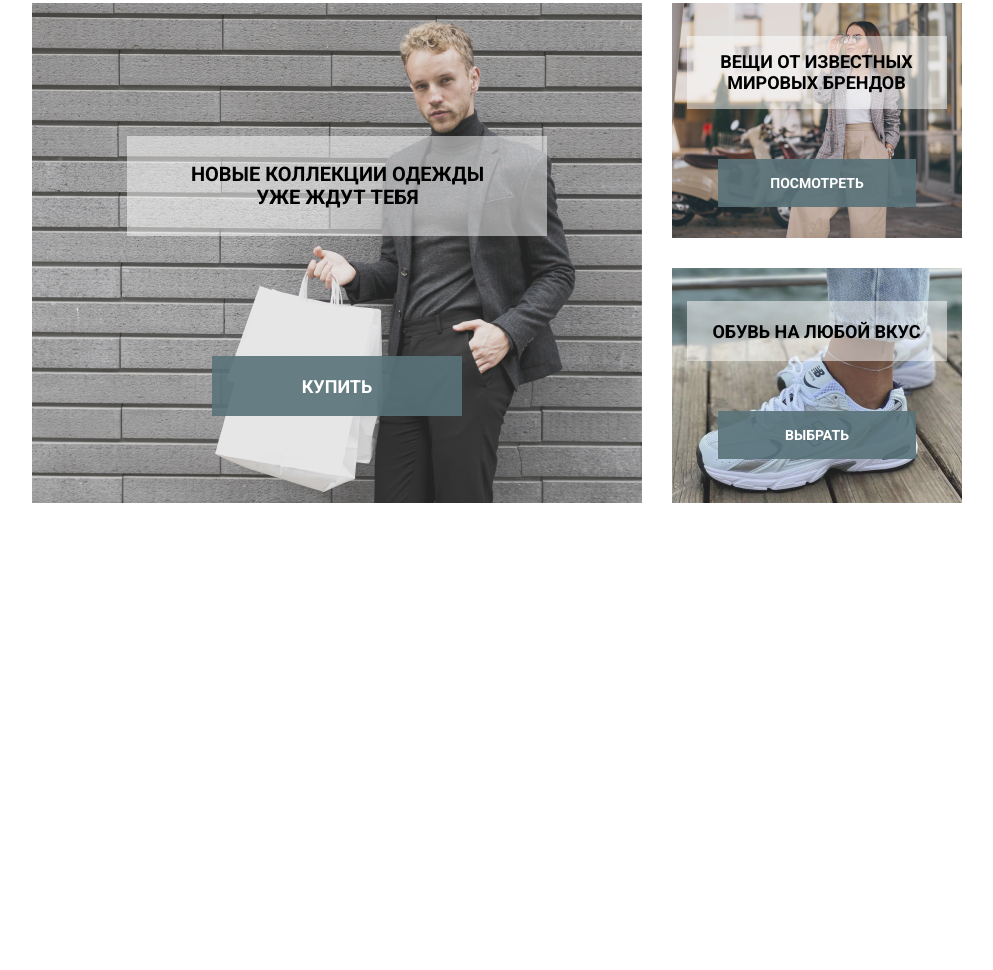
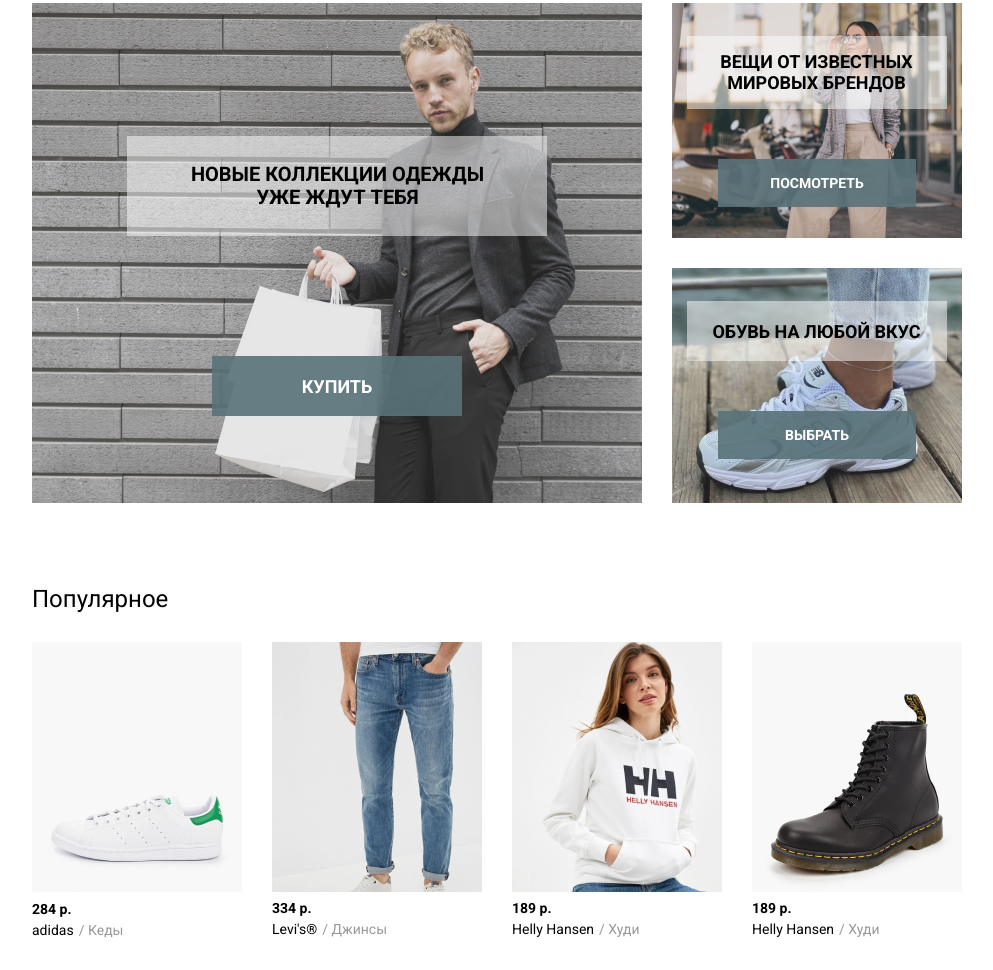
Before and after one commit to dnlsv/ergonomic-web-technologies, a plain HTML site: page Project/index.html in a window 1280 px wide. Shown: the part 204-1174 px from the top of the page, without its empty margins (143-1136 px from the left). Before the commit the page ends 800 px from the top, so only its background shows below. Drawn offline with Linux system fonts and the light colour scheme.

Commit message:
Add section popular

```diff
--- a/Project/css/style.css
+++ b/Project/css/style.css
@@ -3,6 +3,7 @@
     padding: 0;
     border: 0;
     font-size: 14px;
+    line-height: 16px;
     font-family: Roboto, serif;
     font-weight: 400;
     color: #000;
@@ -28,8 +29,6 @@
 img {
     vertical-align: top;
 }
-
-
 
 /*--------------------*/
 
@@ -125,9 +124,6 @@
 
     margin-left: 95px;
     margin-top: 133px;
-
-    /*background-color: #fff;
-    opacity: 50%;*/
     background: rgba(255, 255, 255, 0.5);
 }
 
@@ -166,9 +162,6 @@
 
     margin-left: 15px;
     margin-top: 33px;
-
-    /*background-color: #fff;
-    opacity: 50%;*/
     background: rgba(255, 255, 255, 0.5);
 }
 
@@ -186,7 +179,7 @@
     text-transform: uppercase;
 }
 
-.button_view {
+.button_view, .button_choose {
     width: 198px;
     height: 48px;
     margin-left: 46px;
@@ -195,7 +188,6 @@
 
     color: #fff;
     font-weight: 700;
-    line-height: 16px;
     text-transform: uppercase;
     background: rgba(89, 115, 121, 0.9);
 }
@@ -206,9 +198,6 @@
 
     margin-left: 15px;
     margin-top: 33px;
-
-    /*background-color: #fff;
-    opacity: 50%;*/
     background: rgba(255, 255, 255, 0.5);
 }
 
@@ -226,6 +215,7 @@
     text-transform: uppercase;
 }
 
+/*
 .button_choose{
     width: 198px;
     height: 48px;
@@ -239,3 +229,37 @@
     text-transform: uppercase;
     background: rgba(89, 115, 121, 0.9);
 }
+*/
+
+.popular {
+    margin-top: 82px;
+}
+
+.popular_header {
+    font-size: 24px;
+    line-height: 28px
+}
+
+.popular_container {
+    display: flex;
+    gap: 30px;
+}
+
+.first_thing, .second_thing, .third_thing, .fourth_thing{
+    margin-top: 29px;
+}
+
+.first_thing_price, .second_thing_price, .third_thing_price , .fourth_thing_price{
+    margin-top: 7.9px;
+    font-weight: 700;
+}
+
+.first_thing_name, .second_thing_name, .third_thing_name , .fourth_thing_name{
+    opacity: 0.4;
+}
+
+.first_thing_text, .second_thing_text, .third_thing_text , .fourth_thing_text{
+    margin-top: 5px;
+    display: flex;
+    gap: 5px;
+}
--- a/Project/index.html
+++ b/Project/index.html
@@ -49,8 +49,7 @@
                 </div>
             </header>
 
-            <section class="main">
-                <div class="button_container">
+            <section class="button_container">
                 <div class="buy_container">
                     <div class="buy_container_background">
                         <p class="buy_container_text">
@@ -77,6 +76,43 @@
                         <button class="button_view">Выбрать</button>
                     </div>
                 </div>
+            </section>
+
+            <section class="popular">
+                <h2 class="popular_header">Популярное</h2>
+                <div class="popular_container">
+                    <div class="first_thing">
+                        <a href="#"><img src="img/first_thing.png" alt="sneakers"></a>
+                        <p class="first_thing_price">284 р.</p>
+                        <div class="first_thing_text">
+                            <p>adidas</p>
+                            <p class="first_thing_name">/ Кеды</p>
+                        </div>
+                    </div>
+                    <div class="second_thing">
+                        <a href="#"><img src="img/second_thing.png" alt="jeans"></a>
+                        <p class="second_thing_price">334 р.</p>
+                        <div class="second_thing_text">
+                            <p>Levi's®</p>
+                            <p class="second_thing_name">/ Джинсы</p>
+                        </div>
+                    </div>
+                    <div class="third_thing">
+                        <a href="#"><img src="img/third_thing.png" alt="hoodie"></a>
+                        <p class="third_thing_price">189 р.</p>
+                        <div class="third_thing_text">
+                            <p>Helly Hansen</p>
+                            <p class="third_thing_name">/ Худи</p>
+                        </div>
+                    </div>
+                    <div class="fourth_thing">
+                        <a href="#"><img src="img/fourth_thing.png" alt="boots"></a>
+                        <p class="fourth_thing_price">189 р.</p>
+                        <div class="fourth_thing_text">
+                            <p>Helly Hansen</p>
+                            <p class="fourth_thing_name">/ Худи</p>
+                        </div>
+                    </div>
                 </div>
             </section>
 
```
Also changed, not shown: Project/img/first_thing.png (added), Project/img/fourth_thing.png (added), Project/img/second_thing.png (added), Project/img/third_thing.png (added). Lines whose indentation alone changed are shown as unchanged.
